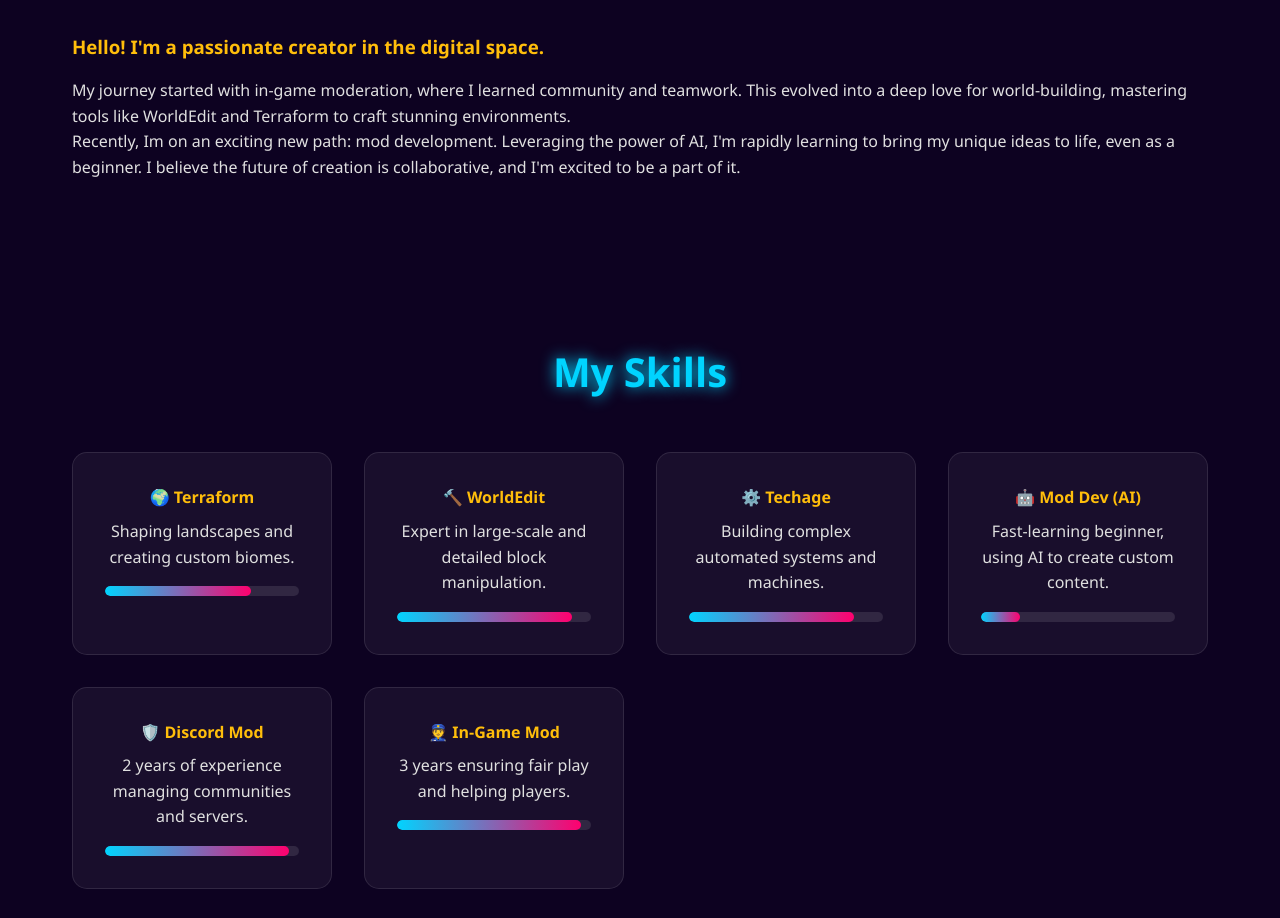
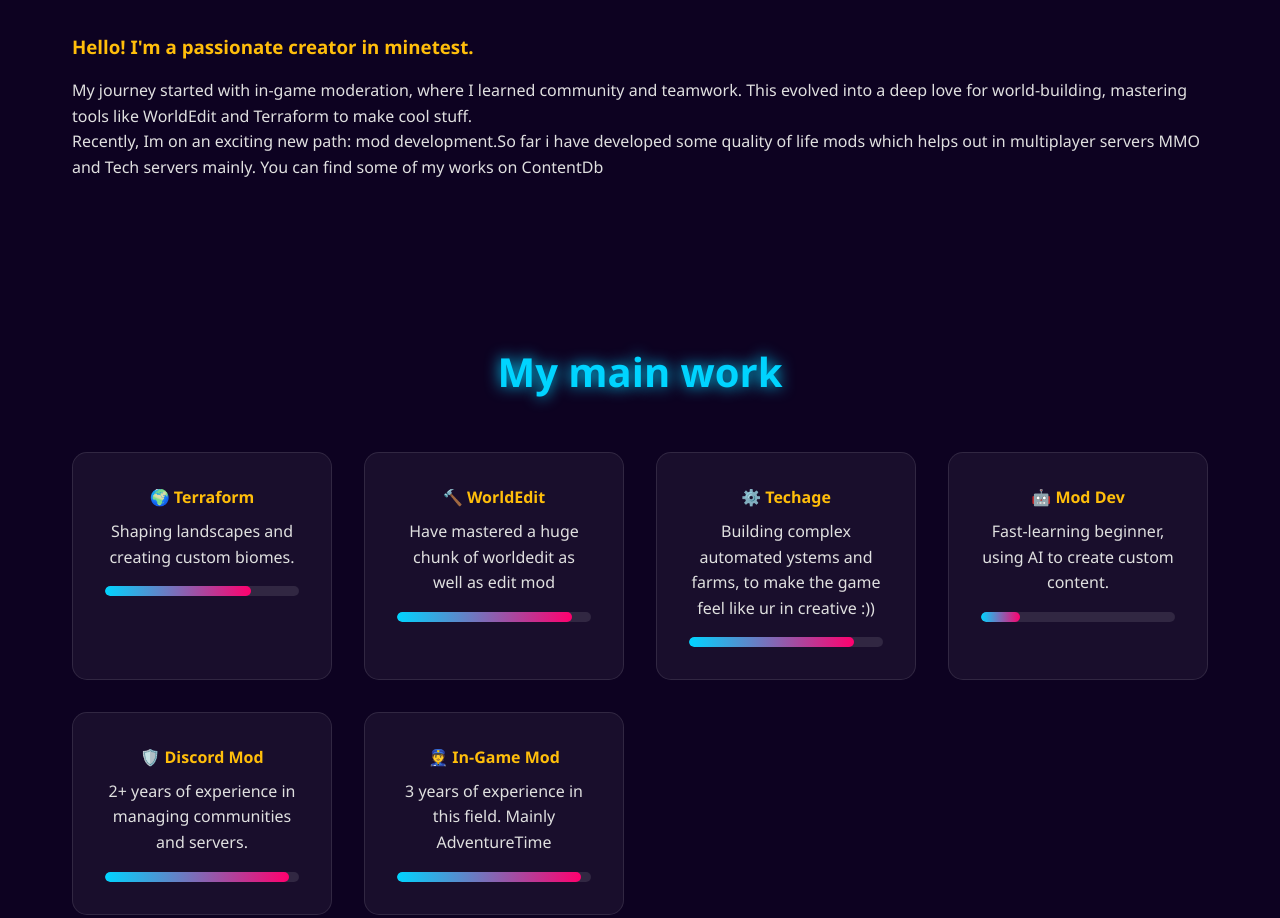
Before and after one commit to jolethen/Portfolio, a plain HTML site: page index.html in a window 1280 px wide. Shown: the part 960-1878 px from the top of the page. Drawn offline with Linux system fonts and the light colour scheme.

Commit message:
Update index.html

```diff
--- a/index.html
+++ b/index.html
@@ -441,8 +441,8 @@
         <div class="block block2"></div>
         <div class="block block3"></div>
         <div class="hero-content">
-            <h1>Digital Terrain Architect</h1>
-            <p class="typing-effect">I build worlds, one block at a time. From Terraform to AI-assisted mods.</p>
+            <h1>Terraformer, Builder and a Moderator!</h1>
+            <p class="typing-effect">I build landscapes, builds and have started as a mod developer!</p>
             <a href="#projects" class="cta-button">View My Work</a>
         </div>
     </section>
@@ -452,9 +452,9 @@
         <h2 class="section-title">About Me</h2>
         <div class="about-content">
             <div class="about-text">
-                <h3>Hello! I'm a passionate creator in the digital space.</h3>
-                <p>My journey started with in-game moderation, where I learned community and teamwork. This evolved into a deep love for world-building, mastering tools like WorldEdit and Terraform to craft stunning environments.</p>
-                <p>Recently, Im on an exciting new path: mod development. Leveraging the power of AI, I'm rapidly learning to bring my unique ideas to life, even as a beginner. I believe the future of creation is collaborative, and I'm excited to be a part of it.</p>
+                <h3>Hello! I'm a passionate creator in minetest.</h3>
+                <p>My journey started with in-game moderation, where I learned community and teamwork. This evolved into a deep love for world-building, mastering tools like WorldEdit and Terraform to make cool stuff.</p>
+                <p>Recently, Im on an exciting new path: mod development.So far i have developed some quality of life mods which helps out in multiplayer servers MMO and Tech servers mainly. You can find some of my works on ContentDb</p>
             </div>
 
         </div>
@@ -462,7 +462,7 @@
 
     <!-- Skills Section -->
     <section id="skills" class="reveal">
-        <h2 class="section-title">My Skills</h2>
+        <h2 class="section-title">My main work</h2>
         <div class="skills-grid">
             <div class="skill-card">
                 <h4>🌍 Terraform</h4>
@@ -473,20 +473,20 @@
             </div>
             <div class="skill-card">
                 <h4>🔨 WorldEdit</h4>
-                <p>Expert in large-scale and detailed block manipulation.</p>
+                <p>Have mastered a huge chunk of worldedit as well as edit mod</p>
                 <div class="skill-bar">
                     <div class="skill-level" style="--skill-width: 90%;"></div>
                 </div>
             </div>
             <div class="skill-card">
                 <h4>⚙️ Techage</h4>
-                <p>Building complex automated systems and machines.</p>
+                <p>Building complex automated ystems and farms, to make the game feel like ur in creative :))</p>
                 <div class="skill-bar">
                     <div class="skill-level" style="--skill-width: 85%;"></div>
                 </div>
             </div>
             <div class="skill-card">
-                <h4>🤖 Mod Dev (AI)</h4>
+                <h4>🤖 Mod Dev</h4>
                 <p>Fast-learning beginner, using AI to create custom content.</p>
                 <div class="skill-bar">
                     <div class="skill-level" style="--skill-width: 20%;"></div>
@@ -494,14 +494,14 @@
             </div>
              <div class="skill-card">
                 <h4>🛡️ Discord Mod</h4>
-                <p>2 years of experience managing communities and servers.</p>
+                <p>2+ years of experience in managing communities and servers.</p>
                 <div class="skill-bar">
                     <div class="skill-level" style="--skill-width: 95%;"></div>
                 </div>
             </div>
             <div class="skill-card">
                 <h4>👮 In-Game Mod</h4>
-                <p>3 years ensuring fair play and helping players.</p>
+                <p>3 years of experience in this field. Mainly AdventureTime</p>
                 <div class="skill-bar">
                     <div class="skill-level" style="--skill-width: 95%;"></div>
                 </div>
```
